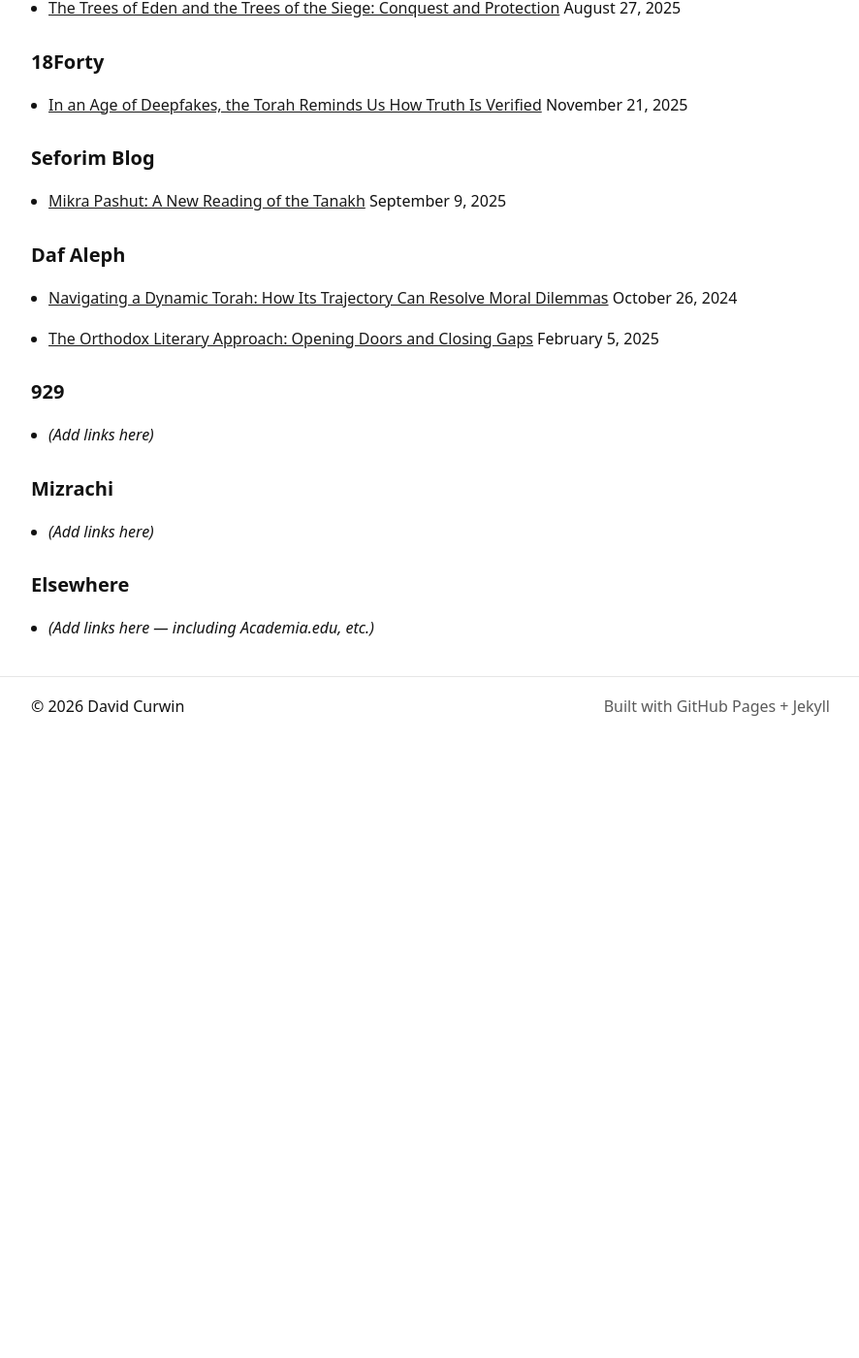
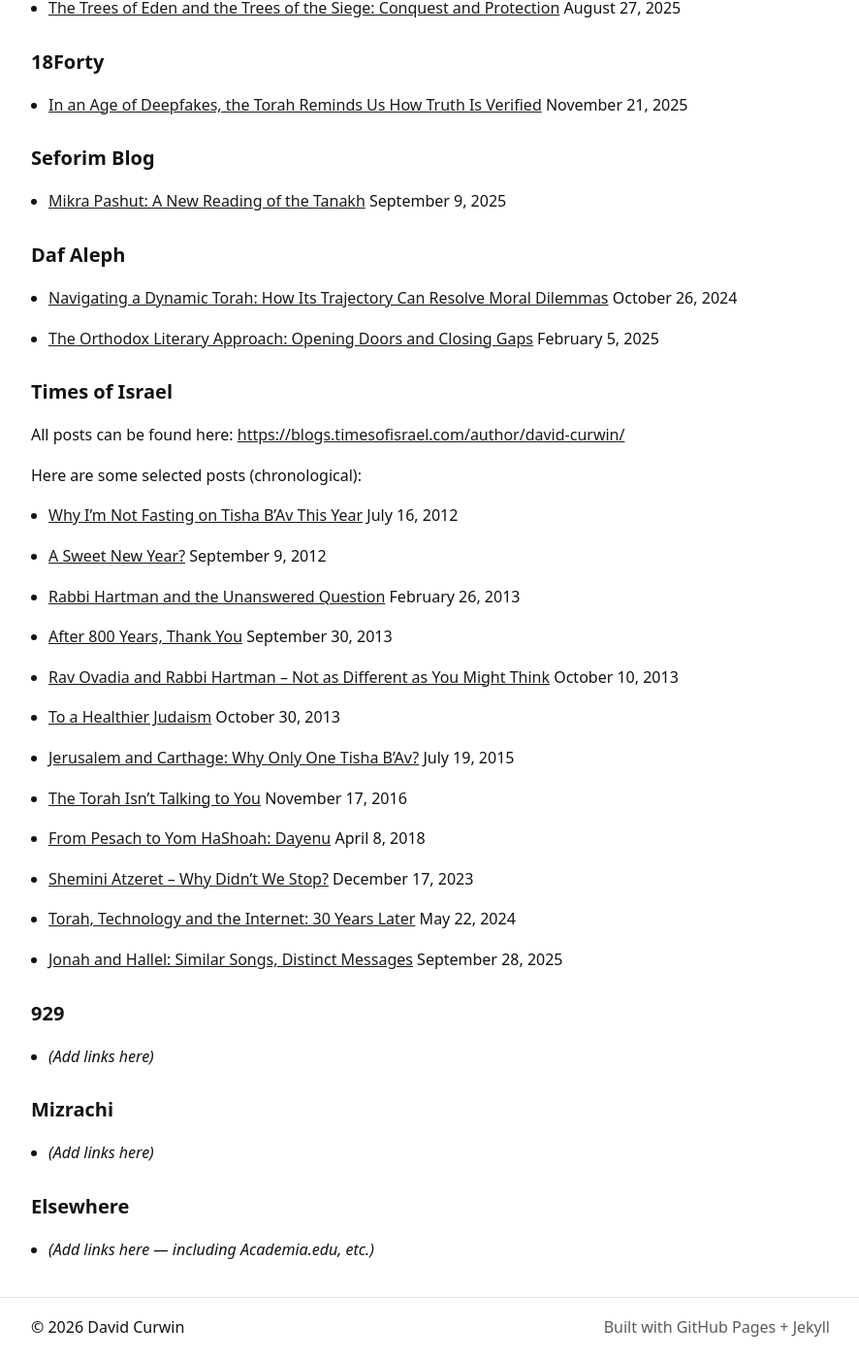
Before and after one commit to davidcurwin/davidcurwin.github.io, a Jekyll site: the page built from essays.md, in a window 1280 px wide and 1400 px high, scrolled down 1408 px. Shown: the whole window at 97% size, without its empty margins (196-1082 px from the left). Built offline with Jekyll 4.4.1, drawn with Linux system fonts in a browser that asks for light colours; before the commit the page ends 2168 px from its top, so only the background shows below that.

Commit message:
Add Times of Israel posts section to essays.md
Added a new section for Times of Israel posts with links and publication dates.

```diff
--- a/essays.md
+++ b/essays.md
@@ -104,6 +104,49 @@ permalink: /essays/
 * [The Orthodox Literary Approach: Opening Doors and Closing Gaps](https://dafaleph.com/s/Orthodox-Literary-Approach.pdf)
   February 5, 2025
 
+## Times of Israel
+
+All posts can be found here: [https://blogs.timesofisrael.com/author/david-curwin/](https://blogs.timesofisrael.com/author/david-curwin/)
+
+Here are some selected posts (chronological):
+
+* [Why I’m Not Fasting on Tisha B’Av This Year](https://blogs.timesofisrael.com/why-im-not-fasting-on-tisha-bav-this-year/)
+  July 16, 2012
+
+* [A Sweet New Year?](https://blogs.timesofisrael.com/a-sweet-new-year/)
+  September 9, 2012
+
+* [Rabbi Hartman and the Unanswered Question](https://blogs.timesofisrael.com/rabbi-hartman-and-the-unanswered-question/)
+  February 26, 2013
+
+* [After 800 Years, Thank You](https://blogs.timesofisrael.com/after-800-years-thank-you/)
+  September 30, 2013
+
+* [Rav Ovadia and Rabbi Hartman – Not as Different as You Might Think](https://blogs.timesofisrael.com/rav-ovadia-and-rabbi-hartman-not-as-different-as-you-might-think/)
+  October 10, 2013
+
+* [To a Healthier Judaism](https://blogs.timesofisrael.com/to-a-healthier-judaism/)
+  October 30, 2013
+
+* [Jerusalem and Carthage: Why Only One Tisha B’Av?](https://blogs.timesofisrael.com/jerusalem-and-carthage-why-only-one-tisha-bav/)
+  July 19, 2015
+
+* [The Torah Isn't Talking to You](https://blogs.timesofisrael.com/the-torah-isnt-talking-to-you/)
+  November 17, 2016
+
+* [From Pesach to Yom HaShoah: Dayenu](https://blogs.timesofisrael.com/from-pesach-to-yom-hashoah-dayenu/)
+  April 8, 2018
+
+* [Shemini Atzeret – Why Didn’t We Stop?](https://blogs.timesofisrael.com/shemini-atzeret-why-didnt-we-stop/)
+  December 17, 2023
+
+* [Torah, Technology and the Internet: 30 Years Later](https://blogs.timesofisrael.com/torah-technology-and-the-internet-30-years-later/)
+  May 22, 2024
+
+* [Jonah and Hallel: Similar Songs, Distinct Messages](https://blogs.timesofisrael.com/jonah-and-hallel-similar-songs-distinct-messages/)
+  September 28, 2025
+
+
 
 ## 929
 
```
